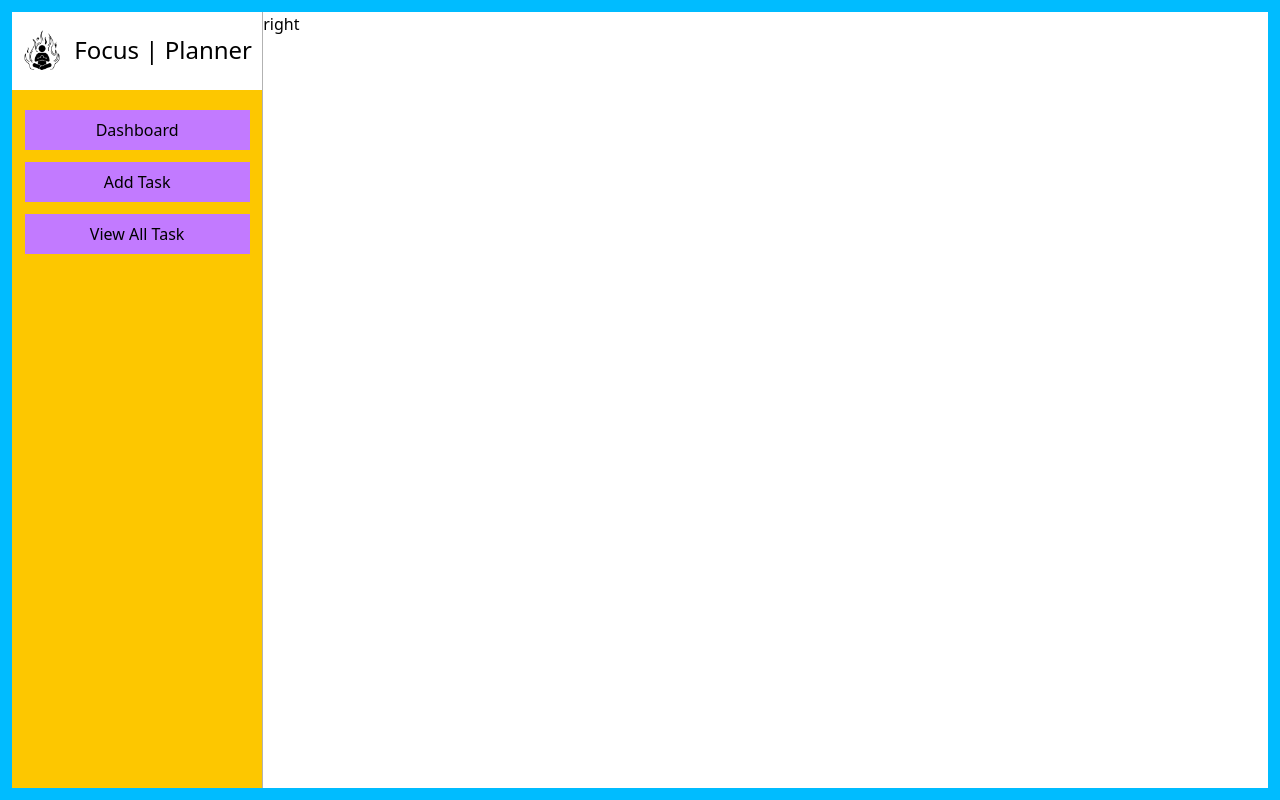
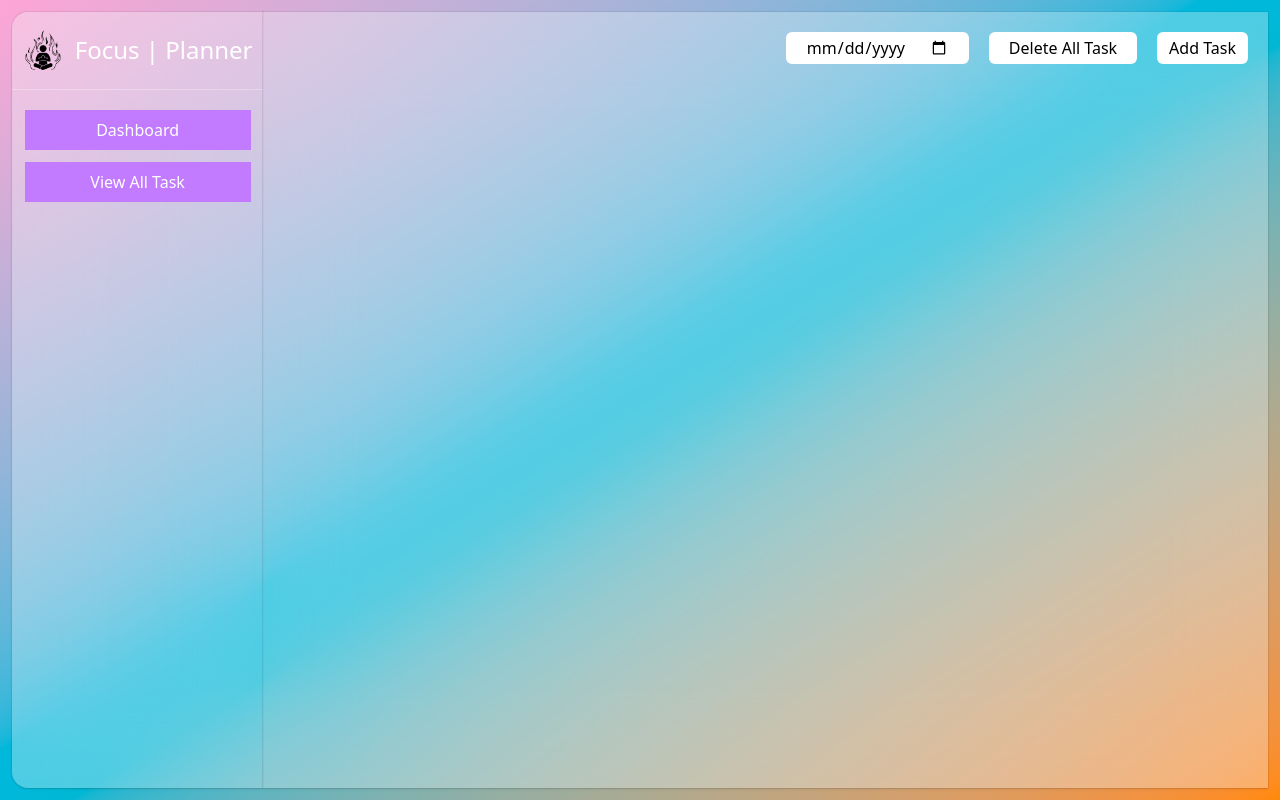
Before and after one commit to SharwanKunwar/Focus, a React (Vite) app in the folder focus/: page /Focus in a window 1280 px wide. Built offline with nearby package versions, Linux system fonts and the light colour scheme.

Commit message:
updated design

```diff
--- a/focus/package.json
+++ b/focus/package.json
@@ -11,6 +11,7 @@
   },
   "dependencies": {
     "@tailwindcss/vite": "^4.1.14",
+    "antd": "^5.27.4",
     "clsx": "^2.1.1",
     "motion": "^12.23.22",
     "react": "^19.1.1",
--- /dev/null
+++ b/focus/src/components/Dashboard.jsx
@@ -0,0 +1,11 @@
+import React from 'react'
+
+function Dashboard() {
+  return (
+    <div>
+      <h1>This is dashboard</h1>
+    </div>
+  )
+}
+
+export default Dashboard
--- a/focus/src/components/Focus.jsx
+++ b/focus/src/components/Focus.jsx
@@ -1,35 +1,52 @@
 import React from 'react'
+import { Outlet } from 'react-router'
 
 function Focus() {
   return (
      <>
-      <div className="bg-sky-400 w-screen h-screen flex p-3">
+      <div className="bg-gradient-to-br from-pink-300 to-orange-400 via-cyan-500 w-screen h-screen flex p-3 ">
         {/* <div className='bg-red-400'>social</div> */}
 
         {/* left tool box and nav */}
-        <div className="bg-white w-[20%] h-full border-r border-black/30">
+        <div className="bg-white/30 backdrop-blur-2xl w-[20%] h-full rounded-l-2xl mastShadow text-white">
           {/* logo and site name */}
-          <div className=" w-full h-[10%] flex justify-center items-center gap-3 border-b border-white/30">
+          <div className=" w-full h-[10%] flex justify-center items-center gap-3 border-b border-white/30 ">
             <img src="/icon2.png" alt="logo" width={40} height={40} />
             <h1 className="text-2xl font-medium">Focus | Planner</h1>
           </div>
 
           {/* naveMenu */}
-          <div className="bg-yellow-400 w-full h-[90%] flex flex-col items-center pt-5 gap-3">
+          <div className=" w-full h-[90%] flex flex-col items-center pt-5 gap-3">
             <button className="bg-purple-400 w-[90%] h-[40px]">
               Dashboard
             </button>
-            <button className="bg-purple-400 w-[90%] h-[40px]">
-              Add Task
-            </button>
+
             <button className="bg-purple-400 w-[90%] h-[40px]">
               View All Task
             </button>
           </div>
+
         </div>
 
         {/* content box */}
-        <div className="bg-white w-[80%] h-full">right</div>
+        <div className="bg-white/30 backdrop-blur-2xl w-[80%] h-full mastShadow relative">
+        <div className='text-end pr-5 pt-5 flex flex-row-reverse absolute right-0 top-0 justify-stat items-center gap-5'>
+          <button className='bg-white py-1 px-3 rounded-md '>Add Task</button>
+          <button className=' bg-white py-1 px-5 rounded-md'>Delete All Task</button>
+          <input type='date' placeholder='Select date' className=' bg-white py-1 px-5 rounded-md'></input>
+
+        </div>
+          <Outlet/>
+        </div>
+
+
+
+
+
+
+
+
+
       </div>
     </>
   )
--- a/focus/src/index.css
+++ b/focus/src/index.css
@@ -3,7 +3,31 @@
 html,body{
   overflow: hidden;
   background-color: black;
+  scroll-behavior: smooth;
 }
+
+.hide-scrollbar::-webkit-scrollbar {
+  display: none;
+}
+
+
+.mastShadow {
+  box-shadow: 0px 2px 3px -1px rgba(0, 0, 0, 0.1),
+              0px 1px 0px 0px rgba(25, 28, 33, 0.02),
+              0px 0px 0px 1px rgba(25, 28, 33, 0.08);
+}
+
+.mastWhiteShadow {
+  box-shadow: 0px 2px 3px -1px rgba(238, 233, 233, 0.884),
+              0px 1px 0px 0px rgba(20, 224, 224, 0.89),
+              0px 0px 0px 1px rgba(21, 133, 245, 0.959);
+}
+
+
+
+
+
+
 
 @theme inline {
   --animate-aurora: aurora 60s linear infinite;
--- a/focus/src/main.jsx
+++ b/focus/src/main.jsx
@@ -1,9 +1,9 @@
 import React, { StrictMode } from 'react'
-import { createRoot } from 'react-dom/client' // ✅ Correct import
+import { createRoot } from 'react-dom/client'
 import './index.css'
 import App from './App.jsx'
 import Focus from './components/Focus.jsx'
-import { createBrowserRouter, RouterProvider } from 'react-router-dom' // ✅ Must use react-router-dom
+import { createBrowserRouter, RouterProvider } from 'react-router-dom'
 import Home from './components/Home.jsx'
 
 // ✅ Create router
@@ -24,7 +24,7 @@ const router = createBrowserRouter([
   },
 ])
 
-// ✅ Render to the root div
+
 createRoot(document.getElementById('root')).render(
   <StrictMode>
     <RouterProvider router={router} />
```
Also changed, not shown: 1 other file (tests, documents, lock files or other folders).
